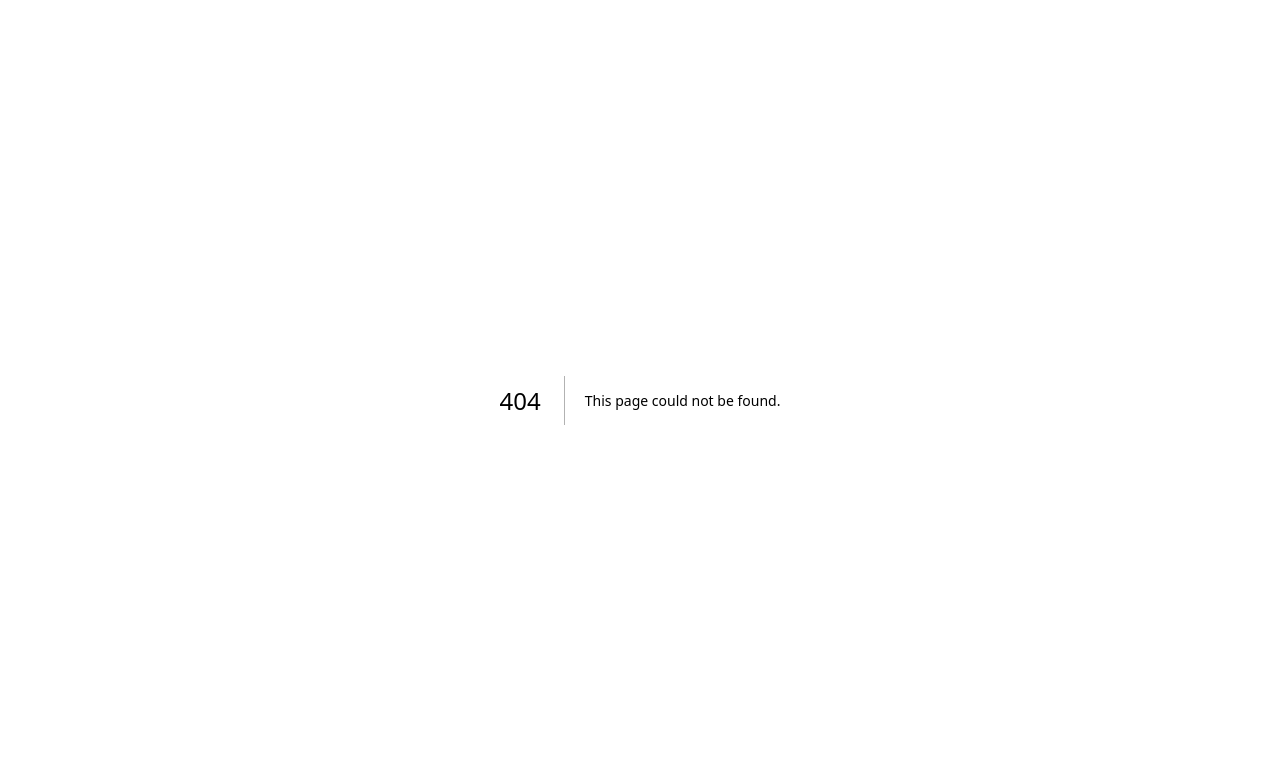
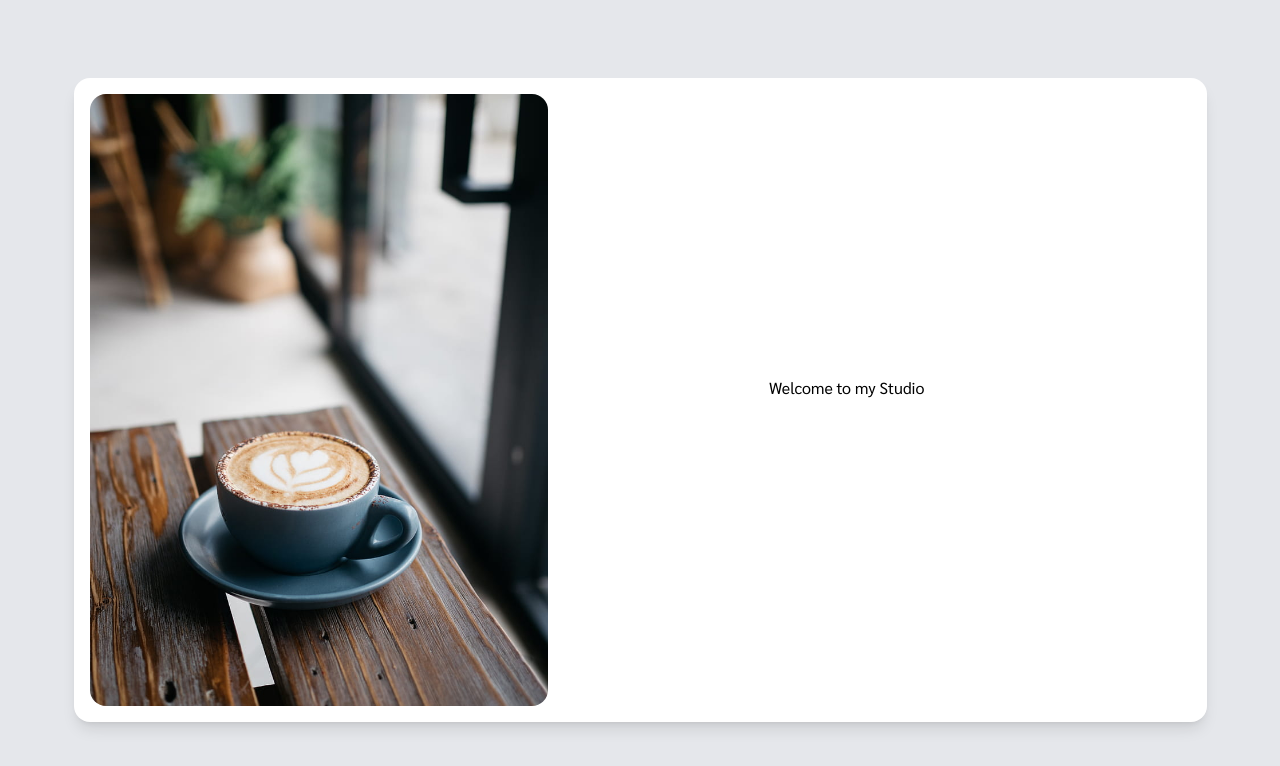
Before and after one commit to JinJaeJee/coffee-pos-frontend, a Next.js app: page /login2 in a window 1280 px wide. Before the commit this address had no page. Shown: the top 766 px of the page. Built offline with nearby package versions, Linux system fonts and the light colour scheme.

Commit message:
feat :  add reuseable label input components

```diff
--- /dev/null
+++ b/src/app/components/InputField.tsx
@@ -0,0 +1,52 @@
+import { ErrorMessage, Field, useFormikContext } from "formik";
+import React, { useCallback } from "react";
+
+type Prop = {
+  value: string;
+  placeholder?: string;
+  defaulValue?: string | number;
+  type?: "text" | "password" | "number";
+  onChange?: (key: string, value: string | number) => void;
+};
+const InputField = ({
+  value,
+  placeholder,
+  defaulValue,
+  type = "text",
+  onChange,
+}: Prop) => {
+  const { touched, errors, setFieldValue } = useFormikContext<{
+    [key: string]: boolean | string | undefined;
+  }>();
+
+  const handleOnChange = useCallback(
+    (e: any) => {
+      const rawValue = e.target.value;
+      setFieldValue(value, rawValue);
+      onChange?.(value, rawValue);
+    },
+    [onChange, setFieldValue, value]
+  );
+  return (
+    <div>
+      <Field
+        type={type}
+        id={value}
+        name={value}
+        placeholder={placeholder}
+        min={0}
+        defaulValue={defaulValue}
+        className={``}
+        onChange={handleOnChange}
+      />
+
+      <ErrorMessage
+        name={value as string}
+        component="div"
+        className="text-red-500 text-sm"
+      />
+    </div>
+  );
+};
+
+export default InputField;
--- /dev/null
+++ b/src/app/components/Label.tsx
@@ -0,0 +1,16 @@
+import React from "react";
+
+type Props = {
+  label: string;
+  require?: boolean;
+};
+const Label = ({ label, require }: Props) => {
+  return (
+    <div className="font-normal text-base text-gray-600 flex items-center h-full">
+      {label}
+      {require ? <span className="text-red-500">*</span> : null}
+    </div>
+  );
+};
+
+export default Label;
--- a/src/app/layout.tsx
+++ b/src/app/layout.tsx
@@ -1,8 +1,13 @@
 import type { Metadata } from "next";
-import { Inter } from "next/font/google";
+import { Inter, Sarabun } from "next/font/google";
 import "./globals.css";
 
 const inter = Inter({ subsets: ["latin"] });
+const sarabun = Sarabun({
+  weight: ["100", "200", "300", "400", "500", "600", "700", "800"],
+  style: ["normal", "italic"],
+  subsets: ["latin"],
+});
 
 export const metadata: Metadata = {
   title: "POS for coffee cafe",
@@ -16,7 +21,7 @@ export default function RootLayout({
 }>) {
   return (
     <html lang="en">
-      <body className={inter.className}>{children}</body>
+      <body className={sarabun.className}>{children}</body>
     </html>
   );
 }
--- a/src/app/login/page.tsx
+++ b/src/app/login/page.tsx
@@ -14,7 +14,7 @@ const loginPage = () => {
               height={700}
             />
           </div>
-          <div className="flex items-center ju w-1/2">
+          <div className="flex items-center w-1/2">
             <div className="max-w-md mx-auto">
               <div className="flex items-start justify-center mb-4">
                 <Image
--- /dev/null
+++ b/src/app/login2/page.tsx
@@ -0,0 +1,36 @@
+"use client";
+import Image from "next/image";
+import React from "react";
+
+const login2Page = () => {
+  return (
+    <div>
+      <div className="bg-gray-200 flex items-center justify-center min-h-screen">
+        <div className="bg-white shadow-lg p-4 flex rounded-2xl">
+          <div className="w-[50%]">
+            <Image
+              src="/coffee-bg-login.jpg"
+              alt="Picture of the author"
+              width={900}
+              height={900}
+              className="rounded-2xl"
+            />
+          </div>
+          <div className="flex justify-center items-center w-[70%]">
+            <div>
+              <h1>Welcome to my Studio</h1>
+              <form>
+                <div>
+                  <label htmlFor="Username"></label>
+                  <input />
+                </div>
+              </form>
+            </div>
+          </div>
+        </div>
+      </div>
+    </div>
+  );
+};
+
+export default login2Page;
```
Also changed, not shown: package.json (+6 -4 lines), 1 other file (tests, documents, lock files or other folders).
